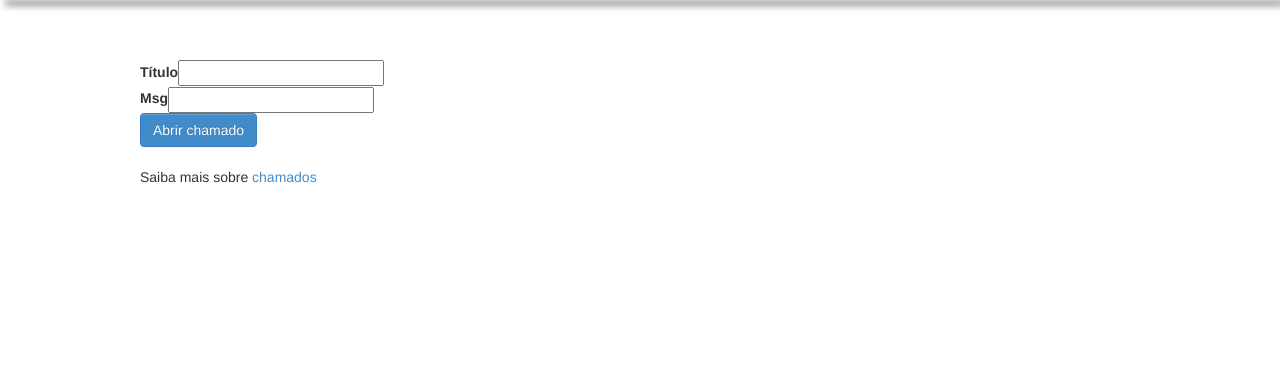
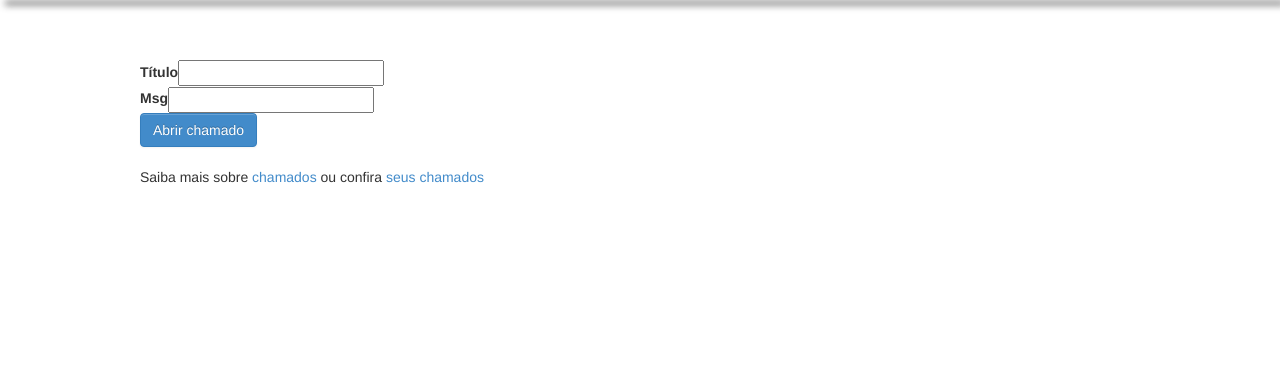
Before and after one commit to vasconce7os/SiteSiah, a CakePHP app: the page made by app/View/Chamados/criar.ctp in a window 1280 px wide. Shown: the part 104-486 px from the top of the page. Run offline with PHP 8.4 and a stand-in for CakePHP, Linux system fonts and the light colour scheme; the template is opened without the code that fills it, so the values that code supplies are empty; form fields are guessed from the names that the template uses; some libraries are stand-ins or nearby versions.

Commit message:
Altere a url para diretório e não para arquivo

```diff
--- a/app/View/Chamados/criar.ctp
+++ b/app/View/Chamados/criar.ctp
@@ -44,8 +44,12 @@
 
 	<p>
 		Saiba mais sobre
-		<a href="<?php echo($this-> request-> base); ?>/suporte/chamados.html">
+		<a href="<?php echo($this-> request-> base); ?>/suporte/chamados/">
 			chamados
+		</a>
+		ou confira
+		<a href="<?php echo($this-> request-> base); ?>/suporte/chamados/lista_por_cliente.html">
+			seus chamados
 		</a>
 	</p>
 
```
